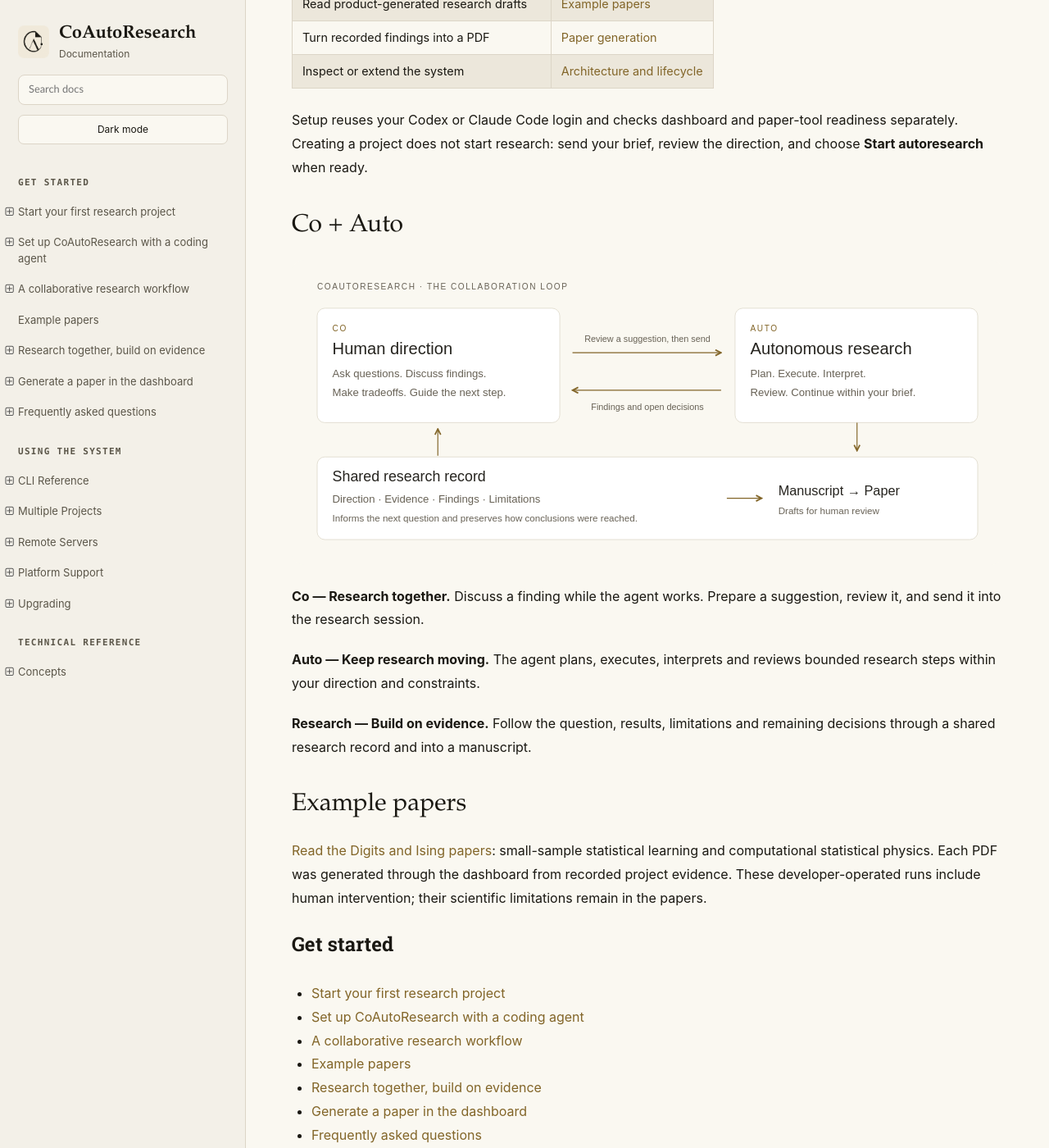
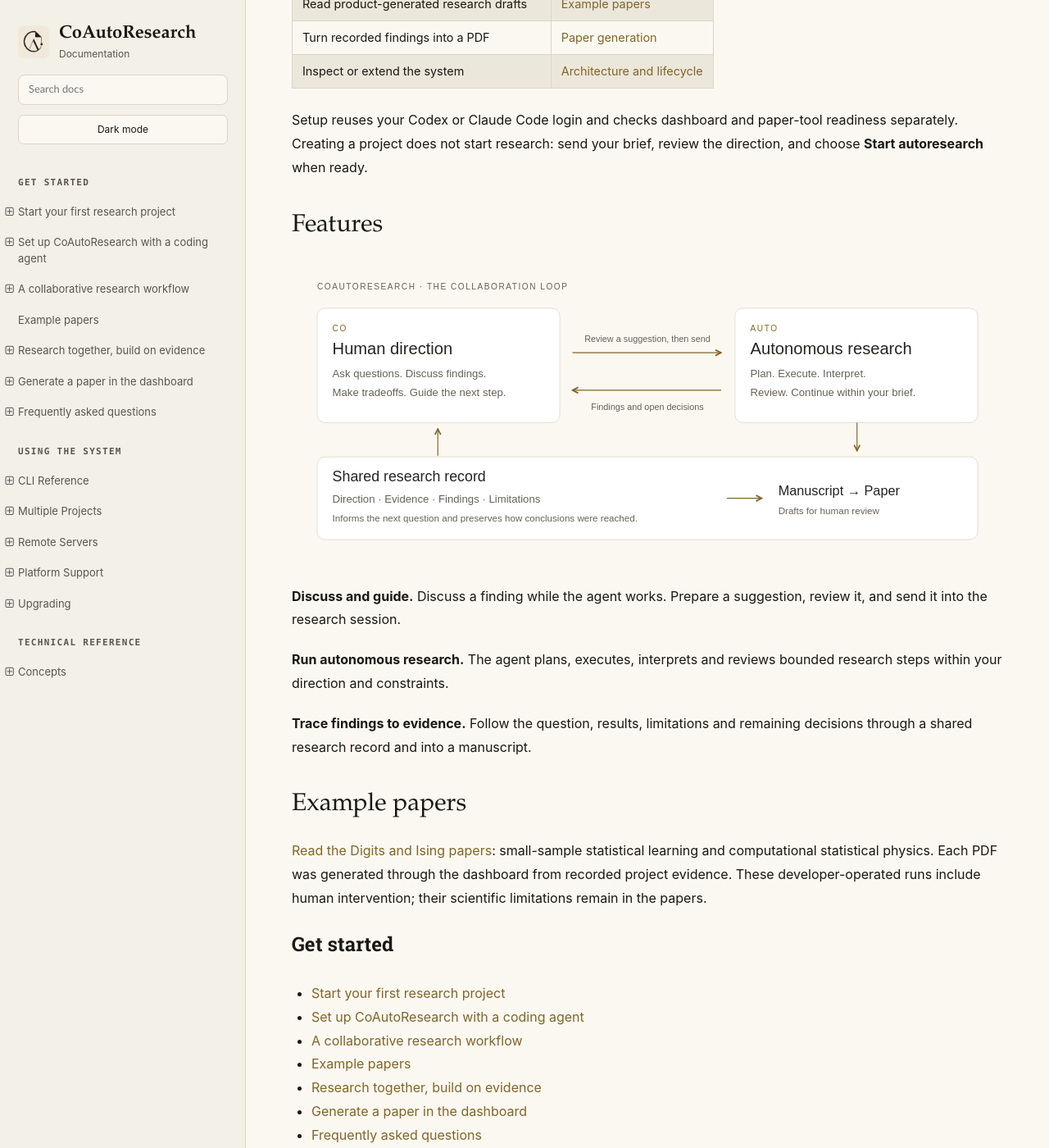
Before and after one commit to YihongT/CoAutoResearch, a Sphinx documentation site: the page built from docs/index.md, in a window 1280 px wide and 1400 px high, scrolled down 618 px. Shown: the whole window at 82% size. Built offline with Sphinx 7.4.7 and the Read the Docs theme 3.1.0, drawn with Linux system fonts in a browser that asks for light colours.

Commit message:
Describe research features in plain language

````diff
--- a/docs/index.md
+++ b/docs/index.md
@@ -23,7 +23,7 @@
 readiness separately. Creating a project does not start research: send your
 brief, review the direction, and choose **Start autoresearch** when ready.
 
-## Co + Auto
+## Features
 
 ```{image} ../assets/co-auto-light.svg
 :alt: Human direction, autonomous research and a shared evidence record.
@@ -35,13 +35,13 @@
 :class: co-diagram-dark
 ```
 
-**Co — Research together.** Discuss a finding while the agent works. Prepare a
+**Discuss and guide.** Discuss a finding while the agent works. Prepare a
 suggestion, review it, and send it into the research session.
 
-**Auto — Keep research moving.** The agent plans, executes, interprets and reviews
+**Run autonomous research.** The agent plans, executes, interprets and reviews
 bounded research steps within your direction and constraints.
 
-**Research — Build on evidence.** Follow the question, results, limitations and
+**Trace findings to evidence.** Follow the question, results, limitations and
 remaining decisions through a shared research record and into a manuscript.
 
 ## Example papers
````
Also changed, not shown: README.md (+5 -5 lines), README.zh-CN.md (+5 -5 lines), assets/co-auto-dark.svg, assets/co-auto-light.svg.
